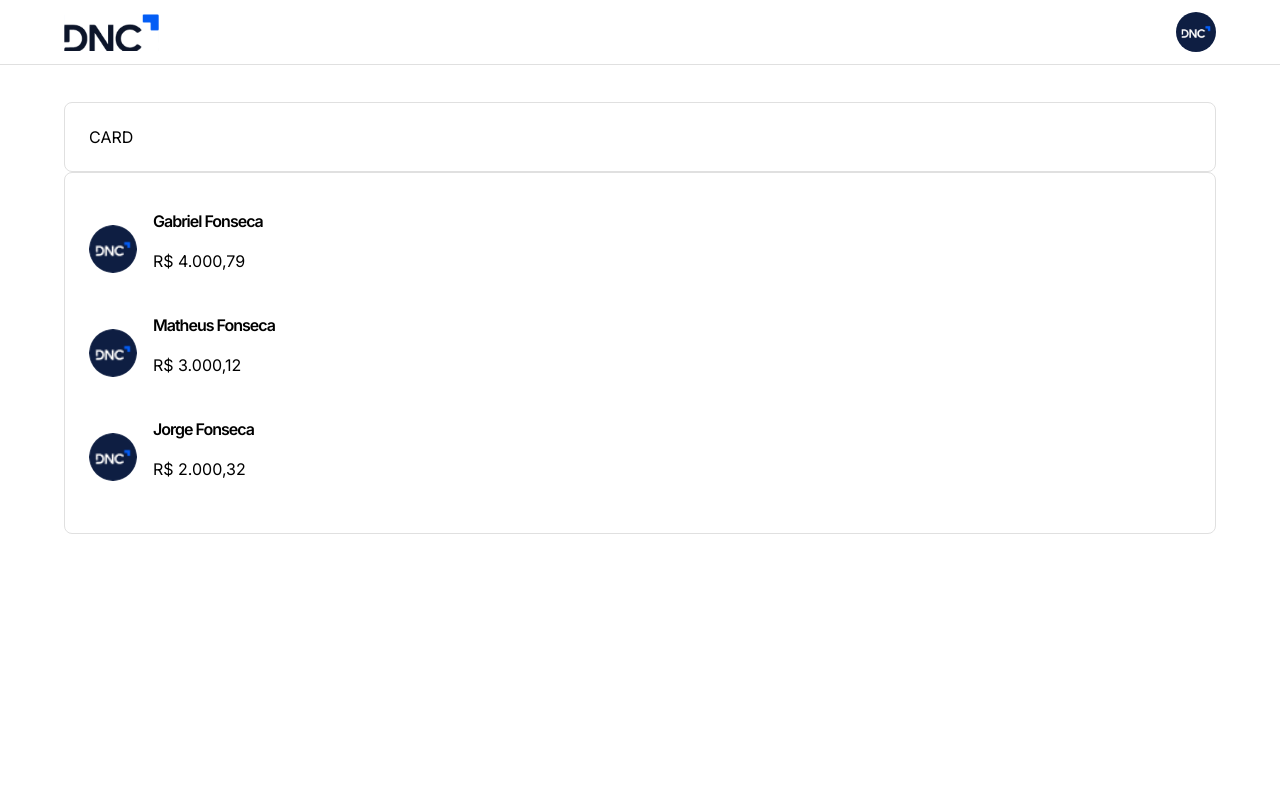
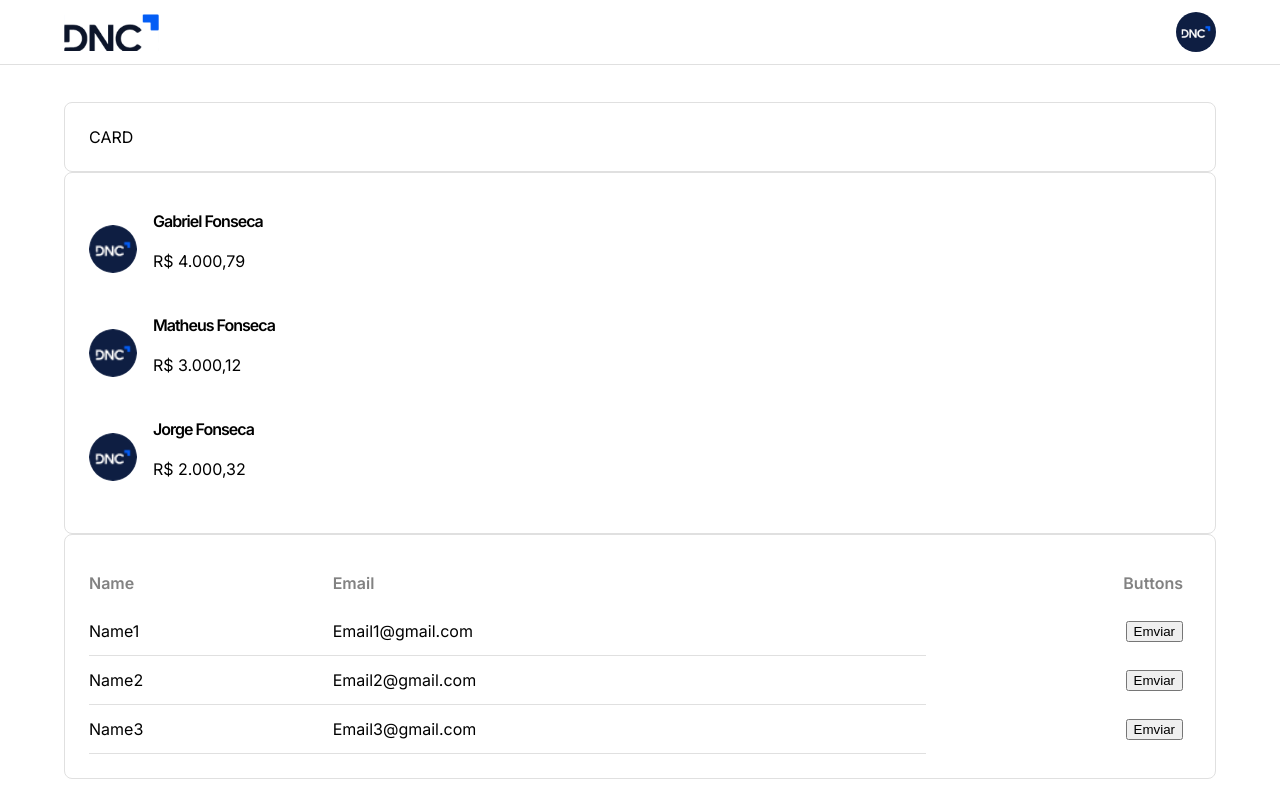
Before and after one commit to gabrieltec-front-end/projetoType, a React (Vite) app: page /home in a window 1280 px wide. Built offline with nearby package versions, Linux system fonts and the light colour scheme.

Commit message:
feat/table-comp-concluid

```diff
--- /dev/null
+++ b/src/components/TableComponente.tsx
@@ -0,0 +1,66 @@
+import styled from 'styled-components'
+import Rem from '@/utils/pxToRem'
+import { Theme } from 'styled-components'
+import { TableComp } from '@/types'
+
+const StyledTable = styled.div<{ theme?: Theme }>`
+  overflow-x: auto;
+  width: 100%;
+
+  background-color: ${(props) => props.theme.appBackground};
+  table {
+    width: 100%;
+    border-collapse: collapse;
+    th,
+    td {
+      height: ${Rem(48)};
+      padding: 0 ${Rem(8)} 0 0;
+      text-align: left;
+      &:last-child {
+        text-align: right;
+        pading: 0;
+      }
+    }
+
+    th {
+      font-weight: 600;
+      color: ${(props) => props.theme.typographies.subtitle};
+    }
+
+    td {
+      border-bottom: ${Rem(1)} solid ${(props) => props.theme.appDefaultStroke};
+
+      &:last-child {
+        border-bottom: none;
+      }
+    }
+  }
+`
+
+function TableComponente(props: TableComp) {
+  const { headers, rows } = props
+  return (
+    <StyledTable>
+      <table>
+        <thead>
+          <tr>
+            {headers.map((header, index) => (
+              <th key={index}>{header}</th>
+            ))}
+          </tr>
+        </thead>
+        <tbody>
+          {rows.map((rows, rowsIndex) => (
+            <tr key={rowsIndex}>
+              {rows.map((cell, cellIndex) => (
+                <td key={cellIndex}>{cell}</td>
+              ))}
+            </tr>
+          ))}
+        </tbody>
+      </table>
+    </StyledTable>
+  )
+}
+
+export default TableComponente
--- a/src/components/index.ts
+++ b/src/components/index.ts
@@ -6,5 +6,6 @@ export * from './Buttonsprops'
 export * from './CardComponente'
 export { default as AvatarComp } from './AvatarListComp'
 export { default as FormularioComponentes } from './FormularioComp'
+export { default as TableComp } from './TableComponente'
 
 export { default as Header } from './Header'
--- a/src/page/Home.tsx
+++ b/src/page/Home.tsx
@@ -2,6 +2,7 @@ import { Header, StyledCard } from '@/components'
 import { Container } from '@mui/material'
 import { AvatarComp } from '@/components'
 import CurrentBRL from '@/utils/currencyConverter'
+import TableComponente from '@/components/TableComponente'
 
 function Home() {
   const listCompAvatar = [
@@ -23,6 +24,26 @@ function Home() {
       subtitle: CurrentBRL(2000.3222),
     },
   ]
+  const mocleTable = {
+    headers: ['Name', 'Email', 'Buttons'],
+    rows: [
+      [
+        <span>Name1</span>,
+        <span>Email1@gmail.com</span>,
+        <button>Emviar</button>,
+      ],
+      [
+        <span>Name2</span>,
+        <span>Email2@gmail.com</span>,
+        <button>Emviar</button>,
+      ],
+      [
+        <span>Name3</span>,
+        <span>Email3@gmail.com</span>,
+        <button>Emviar</button>,
+      ],
+    ],
+  }
   return (
     <>
       <Header />
@@ -31,6 +52,12 @@ function Home() {
         <StyledCard>
           <AvatarComp listDate={listCompAvatar} />
         </StyledCard>
+        <StyledCard>
+          <TableComponente
+            headers={mocleTable.headers}
+            rows={mocleTable.rows}
+          />
+        </StyledCard>
       </Container>
     </>
   )
--- a/src/types/index.ts
+++ b/src/types/index.ts
@@ -2,3 +2,4 @@ export * from './theme'
 export * from './Typegraphies'
 export * from './formulario'
 export * from './avatarList'
+export * from './table'
--- /dev/null
+++ b/src/types/table.d.ts
@@ -0,0 +1,4 @@
+export interface TableComp {
+  headers: string[]
+  rows: React.ReactNode[][]
+}
```
Also changed, not shown: 1 other file (tests, documents, lock files or other folders).
